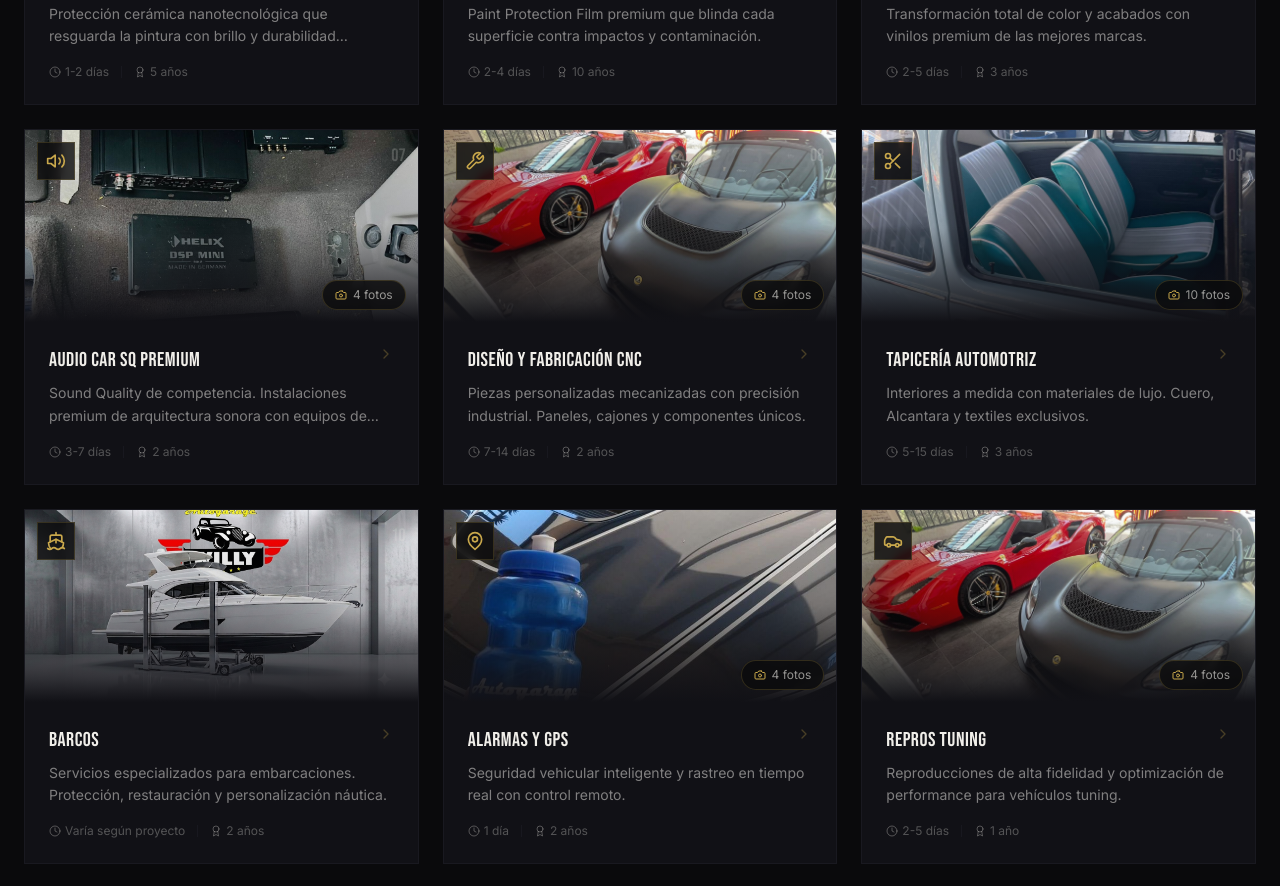
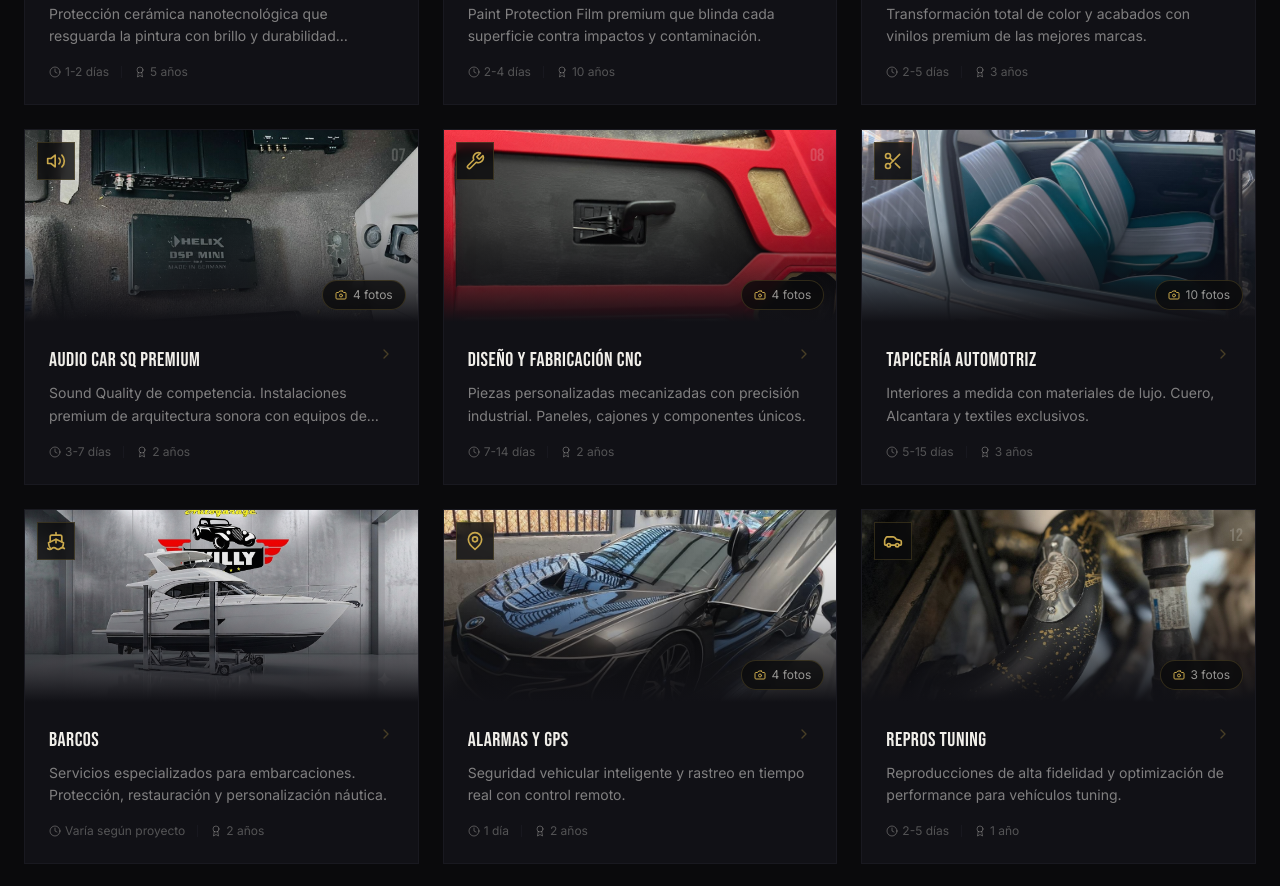
Before and after one commit to AlanF611/autogarage-willy, a React (Vite) app: page /servicios in a window 1280 px wide. Shown: the part 1600-2486 px from the top of the page. Built offline with nearby package versions, Linux system fonts and the light colour scheme.

Commit message:
Update images and galleries for CNC and GPS services

```diff
--- a/src/pages/Services.tsx
+++ b/src/pages/Services.tsx
@@ -313,8 +313,8 @@ const services: Service[] = [
     slug: 'cnc',
     desc: 'Piezas personalizadas mecanizadas con precisión industrial. Paneles, cajones y componentes únicos.',
     features: ['Mecanizado 5 ejes', 'Aluminio/acero', 'Anodizado', 'Prototipado rápido'],
-    image: '/img/mecatronica/1.jpeg',
-    gallery: generateGallery('mecatronica', 4),
+    image: '/img/CNC/1.jpeg',
+    gallery: generateGallery('CNC', 4),
     duration: '7-14 días',
     warranty: '2 años',
     details: [
@@ -364,7 +364,7 @@ const services: Service[] = [
     slug: 'gps',
     desc: 'Seguridad vehicular inteligente y rastreo en tiempo real con control remoto.',
     features: ['Rastreo GPS', 'Geocercas', 'Inmovilizador', 'App monitoreo 24/7'],
-    image: '/img/GPS Y DETALLADO/1.jpeg',
+    image: '/img/GPS Y DETALLADO/2.jpeg',
     gallery: generateGallery('GPS Y DETALLADO', 4),
     duration: '1 día',
     warranty: '2 años',
@@ -381,8 +381,8 @@ const services: Service[] = [
     slug: 'repros',
     desc: 'Reproducciones de alta fidelidad y optimización de performance para vehículos tuning.',
     features: ['Réplicas exactas', 'Optimización ECU', 'Performance tuning', 'Acabados OEM+'],
-    image: '/img/mecatronica/1.jpeg',
-    gallery: generateGallery('mecatronica', 4),
+    image: '/img/repro tunning/1.jpeg',
+    gallery: generateGallery('repro tunning', 3),
     duration: '2-5 días',
     warranty: '1 año',
     details: [
```
